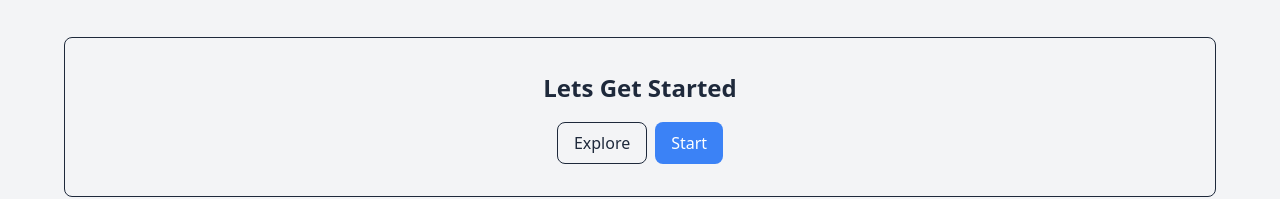
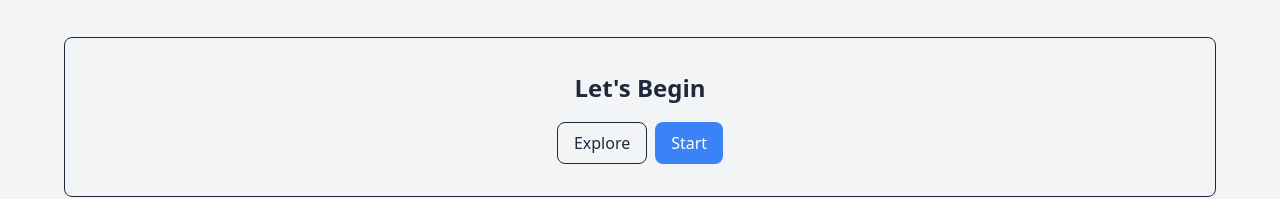
Before and after one commit to matthew-wright07/utilly, a Next.js app: page / in a window 1280 px wide. Shown: the part 973-1172 px from the top of the page. Built offline with nearby package versions, Linux system fonts and the light colour scheme.

Commit message:
start componet update

```diff
--- a/components/Home/Start.js
+++ b/components/Home/Start.js
@@ -6,7 +6,7 @@ export default function Start(){
     return (
         <Wrapper>
             <div className="flex flex-col items-center justify-center border border-secondary py-8 gap-4 rounded-lg">
-                <h2>Lets Get Started</h2>
+                <h2>Let's Begin</h2>
                 <div className="flex gap-2">
                     <OutlineButton text="Explore" href="/about"/>
                     <Button text="Start" href="/tools"/>
```
